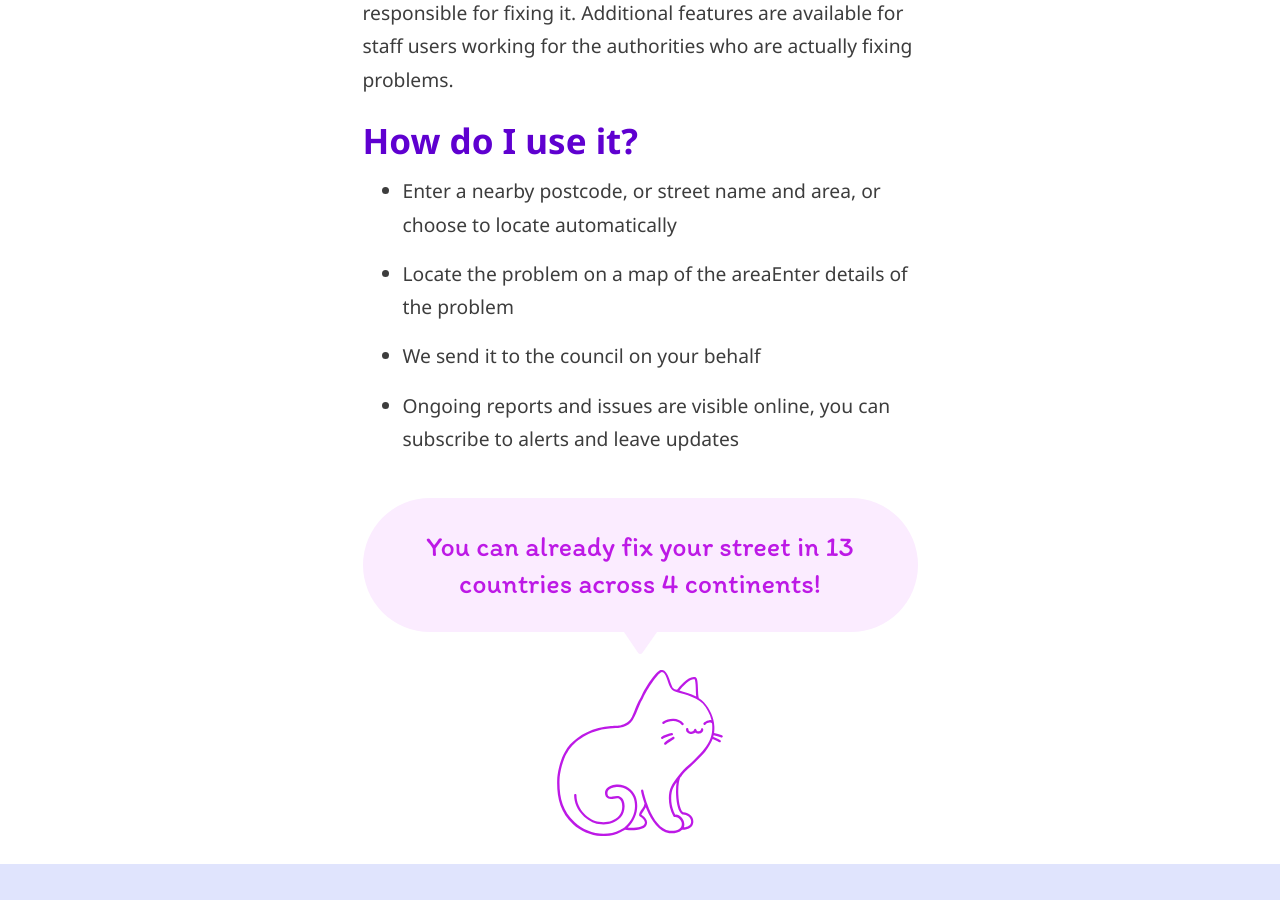
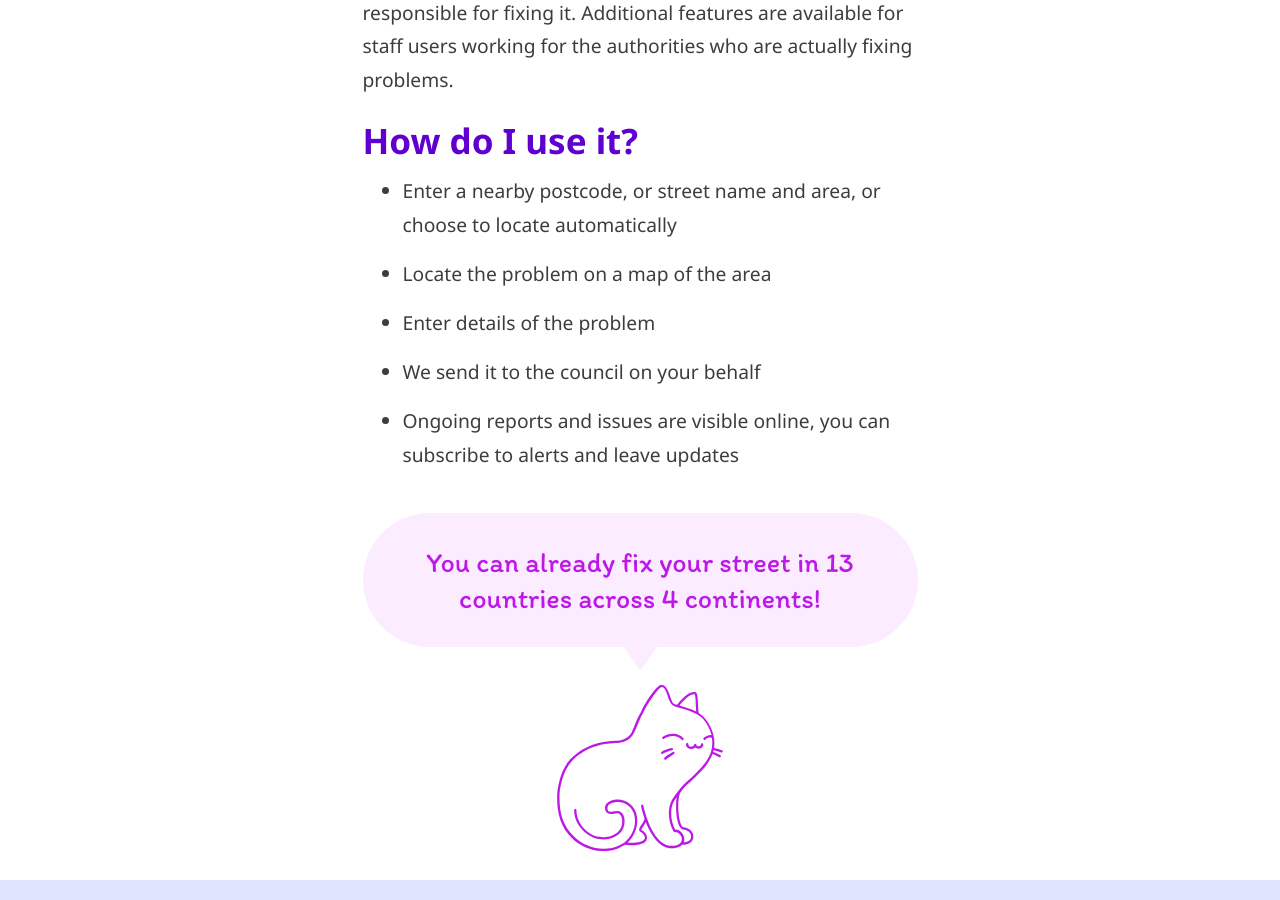
Before and after one commit to digidemlab/democat, a Jekyll site: the page built from _posts/2016-11-28-fixmystreet.md, in a window 1280 px wide and 900 px high, scrolled down 1154 px. Built offline with Jekyll 4.4.1, drawn with Linux system fonts in a browser that asks for light colours.

Commit message:
Updated Fixmystreet

```diff
--- a/_posts/2016-11-28-fixmystreet.md
+++ b/_posts/2016-11-28-fixmystreet.md
@@ -31,6 +31,7 @@ FixMyStreet makes it easy for anyone to report a problem without worrying about
 ## How do I use it?
 
 * Enter a nearby postcode, or street name and area, or choose to locate automatically
-* Locate the problem on a map of the areaEnter details of the problem
+* Locate the problem on a map of the area
+* Enter details of the problem
 * We send it to the council on your behalf
 * Ongoing reports and issues are visible online, you can subscribe to alerts and leave updates
```
